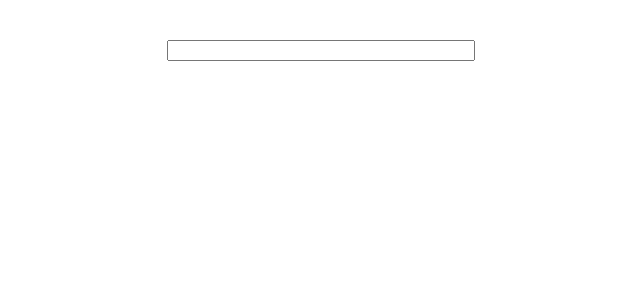
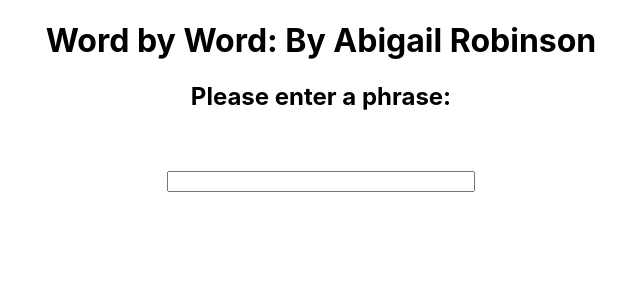
Before and after one commit to abbyrobinson13/react-test-code, a React (Create React App) app: page / in a window 1280 px wide. Shown: the top 300 px of the page, without its empty margins (319-959 px from the left). Built offline with nearby package versions, Linux system fonts and the light colour scheme.

Commit message:
added title

```diff
--- a/src/App.js
+++ b/src/App.js
@@ -38,6 +38,8 @@ const WordByWord = () => {
       }}
     >
       <form onSubmit={onSubmit}>
+        <h1> Word by Word: By Abigail Robinson</h1>
+        <h2>Please enter a phrase: </h2>
         <input
           required
           type="text"
```
